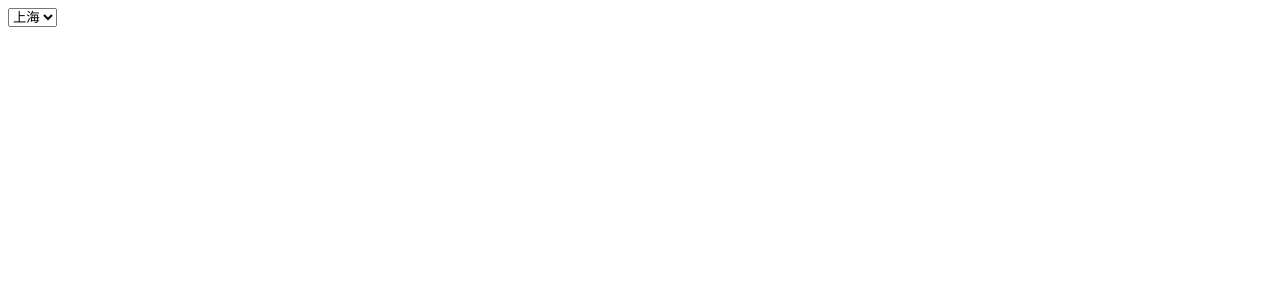
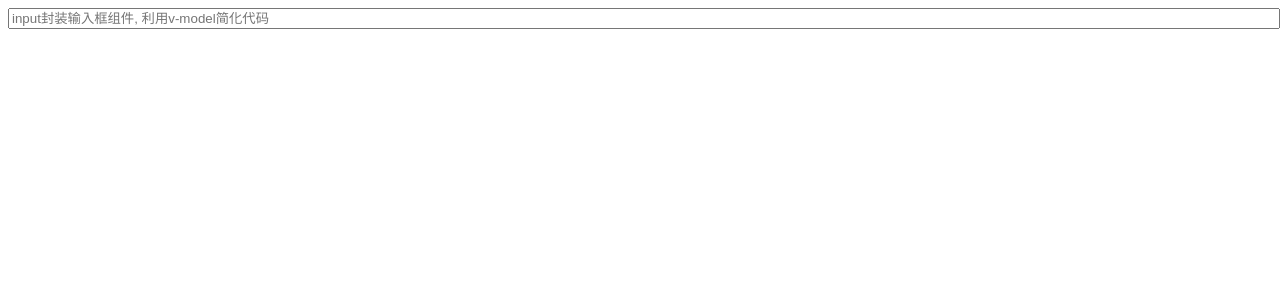
Before and after one commit to AiiJun/Front-end-Learning, a Vue app in the folder Vue2/学习/day4/vue-project/: page / in a window 1280 px wide. Shown: the top 300 px of the page. Built offline with nearby package versions, Linux system fonts and the light colour scheme.

Commit message:
input封装输入框组件, 利用v-model简化代码

```diff
--- a/Vue2/学习/day4/vue-project/src/App.vue
+++ b/Vue2/学习/day4/vue-project/src/App.vue
@@ -1,20 +1,19 @@
 <template>
   <div class="app">
-    <!-- v-model => :value + @input -->
-    <BaseSelect v-model="selectId"></BaseSelect>
+    <BaseInput v-model="inp"></BaseInput>
   </div>
 </template>
 
 <script>
-import BaseSelect from './components/BaseSelect.vue'
+import BaseInput from './components/BaseInput.vue'
 export default {
   data() {
     return {
-      selectId: '102',
+      inp: '',
     }
   },
   components: {
-    BaseSelect,
+    BaseInput,
   },
 }
 </script>
--- /dev/null
+++ b/Vue2/学习/day4/vue-project/src/components/BaseInput.vue
@@ -0,0 +1,25 @@
+<template>
+  <div>
+    <input :value="value" @input="handleInput" type="text" placeholder="input封装输入框组件, 利用v-model简化代码" />
+  </div>
+</template>
+
+<script>
+export default {
+  props: {
+    value: String
+  },
+  methods:{
+    handleInput(e){
+      // console.log(e.target.value);
+      this.$emit('input',e.target.value)
+    }
+  }
+};
+</script>
+
+<style>
+input{
+  width: 100%;
+}
+</style>
--- a/Vue2/学习/day4/vue-project/src/components/BaseSelect.vue
+++ /dev/null
@@ -1,27 +0,0 @@
-<template>
-  <div>
-    <select :value="value" @change="handleChange">
-      <option value="101">北京</option>
-      <option value="102">上海</option>
-      <option value="103">武汉</option>
-      <option value="104">广州</option>
-      <option value="105">深圳</option>
-    </select>
-  </div>
-</template>
-
-<script>
-export default {
-  props: {
-    value: String
-  },
-  methods:{
-    handleChange(e){
-      this.$emit('input',e.target.value)
-    }
-  }
-};
-</script>
-
-<style>
-</style>
```
